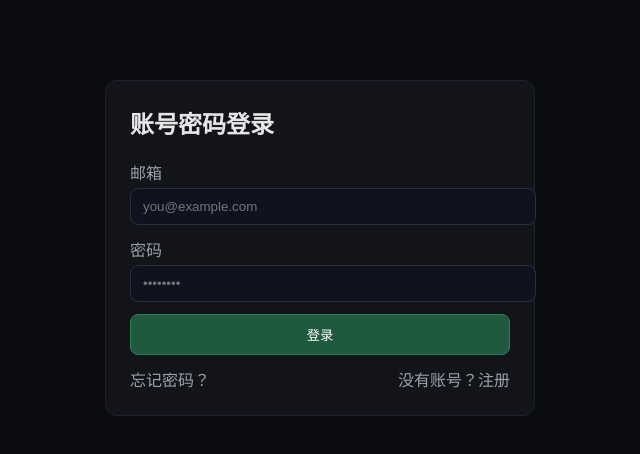
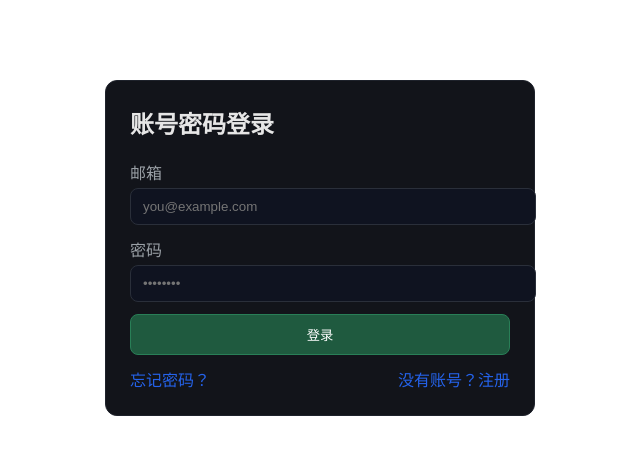
Before and after one commit to xuanli007007-star/meat-traceability, a Next.js app: page /login in a window 1280 px wide. Shown: the top 454 px of the page, without its empty margins (320-960 px from the left). Built offline with nearby package versions, Linux system fonts and the light colour scheme.

Commit message:
Update globals.css

```diff
--- a/src/styles/globals.css
+++ b/src/styles/globals.css
@@ -1,30 +1,38 @@
-:root{--bg:#0b0c10;--card:#12141a;--txt:#e6e6e6;--muted:#9aa0a6}
+:root{--bg:#ffffff;--card:#ffffff;--txt:#0f172a;--muted:#64748b;--border:#e2e8f0;--accent:#2563eb}
 html,body,#__next{height:100%}
 body{margin:0;background:var(--bg);color:var(--txt);font:14px/1.5,-apple-system,BlinkMacSystemFont,"Segoe UI",Roboto,"Helvetica Neue",Arial}
+a{color:var(--accent);text-decoration:none}
 .wrap{min-height:100%;display:flex;flex-direction:column}
-.hdr{padding:18px 22px;border-bottom:1px solid #1e222b;background:#0f1117}
+.hdr{padding:18px 22px;border-bottom:1px solid var(--border);background:#f8fafc}
 .hdr h1{margin:0;font-size:18px}
 .hdr small{color:var(--muted);margin-left:8px}
 .grid{padding:18px;display:grid;grid-template-columns:repeat(2,minmax(320px,1fr));gap:16px}
-.card{background:var(--card);border:1px solid #1e222b;border-radius:14px;padding:14px;box-shadow:0 6px 18px rgba(0,0,0,.15)}
+.card{background:var(--card);border:1px solid var(--border);border-radius:14px;padding:14px}
 .card h2{margin:0 0 10px 0;font-size:16px}
 label{display:block;margin:8px 0 4px;color:var(--muted)}
-input,select,button{width:100%;padding:10px 12px;border-radius:10px;border:1px solid #2a2f3a;background:#0f1320;color:var(--txt);outline:none}
-input:focus,select:focus{border-color:#3a7afe}
+input,select,button{width:100%;padding:10px 12px;border-radius:10px;border:1px solid var(--border);background:#fff;color:var(--txt);outline:none}
+input:focus,select:focus{border-color:#93c5fd;box-shadow:0 0 0 3px #bfdbfe66}
 .row{display:grid;grid-template-columns:1fr 1fr;gap:10px}
-.btn{cursor:pointer;background:#1b2333;border:1px solid #2f3a4d}
-.btn.primary{background:#1f5a3f;border-color:#297f57}
+.btn{cursor:pointer;background:#f1f5f9;border:1px solid var(--border)}
+.btn.primary{background:#2563eb;color:#fff;border-color:#1d4ed8}
+.btn.danger{background:#ef4444;color:#fff;border-color:#dc2626}
 .muted{color:var(--muted)}
 .stats{display:grid;grid-template-columns:repeat(4,1fr);gap:8px}
-.stat{background:#0f1117;border:1px solid #212635;border-radius:12px;padding:10px;text-align:center}
+.stat{background:#f8fafc;border:1px solid var(--border);border-radius:12px;padding:10px;text-align:center}
 .big{font-size:22px}
 .table{width:100%;border-collapse:collapse;font-size:13px}
-.table th,.table td{border-bottom:1px solid #1e2230;padding:8px 6px;text-align:left;vertical-align:top}
-.pill{display:inline-block;padding:2px 8px;border-radius:999px;font-size:12px;border:1px solid #2f3d31;background:#0d1511}
-.pill.in{color:#8ff7c7;border-color:#245f45;background:#0d1511}
-.pill.cut{color:#e8d38d;border-color:#6b5b2b;background:#141108}
-.pill.pack{color:#c2d7ff;border-color:#304b7a;background:#0a111c}
-.pill.out{color:#ffb7b7;border-color:#6a3434;background:#1a0e0e}
+.table th,.table td{border-bottom:1px solid var(--border);padding:8px 6px;text-align:left;vertical-align:top}
+.pills{display:flex;gap:6px;flex-wrap:wrap}
+.pill{display:inline-block;padding:2px 8px;border-radius:999px;font-size:12px;border:1px solid var(--border);background:#f8fafc}
+.pill.in{background:#dcfce7;border-color:#86efac}
+.pill.cut{background:#fef9c3;border-color:#fde68a}
+.pill.pack{background:#e0f2fe;border-color:#bae6fd}
+.pill.out{background:#fee2e2;border-color:#fecaca}
 .hint{font-size:12px;color:var(--muted)}
+.center{display:flex;align-items:center;justify-content:center}
+.tiles{display:grid;grid-template-columns:repeat(2, minmax(220px,1fr));gap:16px}
+.tile{border:1px solid var(--border);border-radius:14px;padding:18px;background:#fff;cursor:pointer}
+.tile.disabled{opacity:.5;cursor:not-allowed}
+.tile h3{margin:0 0 6px 0}
 .ftr{padding:16px 22px;color:var(--muted)}
-@media (max-width: 980px){.grid{grid-template-columns:1fr}.row{grid-template-columns:1fr}}
+@media (max-width:980px){.grid{grid-template-columns:1fr}.row{grid-template-columns:1fr}.tiles{grid-template-columns:1fr}}
```
